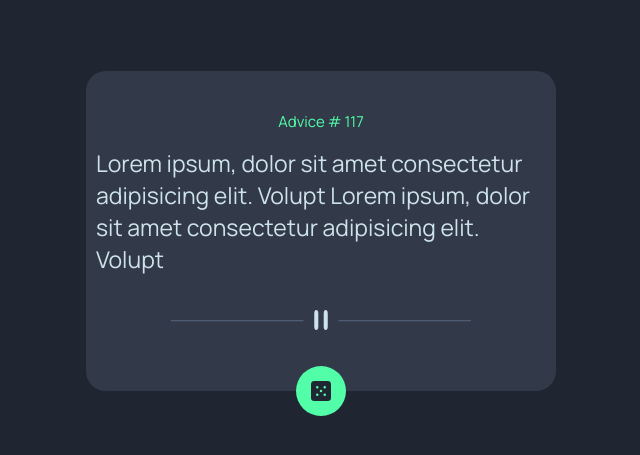
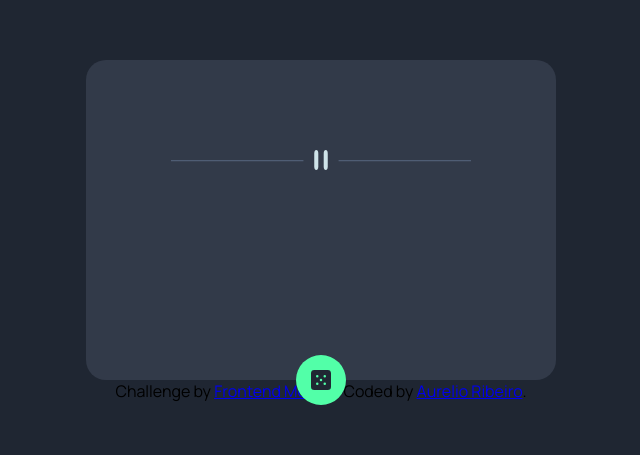
Before and after one commit to aureliodeboa/advice-generator-app-main, a plain HTML site: page index.html in a window 1280 px wide. Shown: the part 169-624 px from the top of the page, without its empty margins (319-959 px from the left). Drawn offline with Linux system fonts and the light colour scheme.

Commit message:
feature: footer and quotes

```diff
--- a/index.html
+++ b/index.html
@@ -11,15 +11,21 @@
 <body>
 
   <div class="advice-area">
-      <div class="advice-title"> Advice # 117</div>
-      <div class="advice-quote"> Lorem ipsum, dolor sit amet consectetur adipisicing elit. Volupt Lorem ipsum, dolor sit amet consectetur adipisicing elit. Volupt</div>
-      <div class="advice-line "> <img src="images/pattern-divider-desktop.svg" alt=""></div>
-      <div class="advice-icon"> <img src="images/icon-dice.svg" alt=""></div>
+      <div class="advice-title"></div>
+      <div class="advice-quote"></div>
+      <div class="advice-line "><img src="images/pattern-divider-desktop.svg" alt=""></div>
+      <div class="advice-icon"><img src="images/icon-dice.svg" alt=""></div>
   </div>
 
 
 
-
+<footer>
+  <div class="attribution">
+    Challenge by <a href="https://www.frontendmentor.io?ref=challenge" target="_blank">Frontend Mentor</a>.
+    Coded by <a href="https://github.com/aureliodeboa">Aurelio Ribeiro</a>.
+  </div>
+</footer>
 </body>
 
+<script src="assets/js/script.js"></script>
 </html>
```
